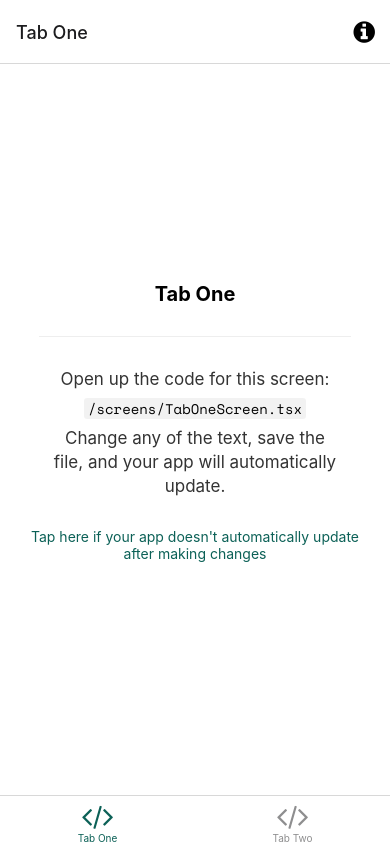
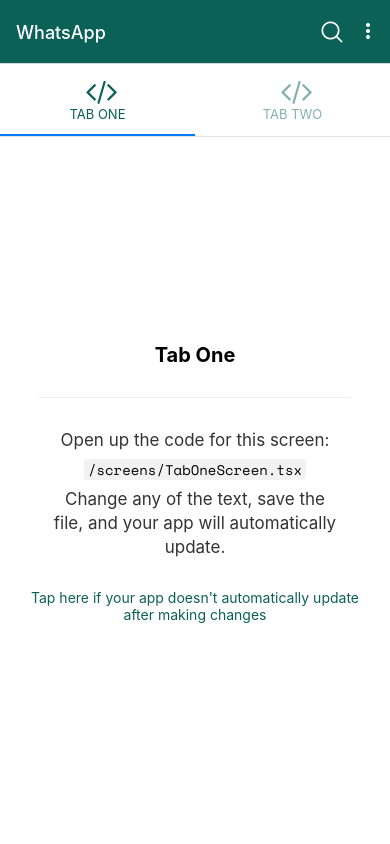
Before and after one commit to matvilaverde/local-whatsapp, a React Native app: screen /TabOne in a window 390 px wide. Built offline with nearby package versions, Linux system fonts and the light colour scheme; what expo-linking would draw is missing.

Commit message:
Mocking header and changing bar to top

```diff
--- a/navigation/index.tsx
+++ b/navigation/index.tsx
@@ -4,11 +4,12 @@
  *
  */
 import { FontAwesome } from '@expo/vector-icons';
-import { createBottomTabNavigator } from '@react-navigation/bottom-tabs';
+import { createMaterialTopTabNavigator } from '@react-navigation/material-top-tabs';
 import { NavigationContainer, DefaultTheme, DarkTheme } from '@react-navigation/native';
 import { createNativeStackNavigator } from '@react-navigation/native-stack';
 import * as React from 'react';
-import { ColorSchemeName, Pressable } from 'react-native';
+import { ColorSchemeName, Pressable, View } from 'react-native';
+import { AntDesign, MaterialCommunityIcons } from '@expo/vector-icons';
 
 import Colors from '../constants/Colors';
 import useColorScheme from '../hooks/useColorScheme';
@@ -37,9 +38,29 @@
 
 function RootNavigator() {
   return (
-    <Stack.Navigator>
-      <Stack.Screen name="Root" component={BottomTabNavigator} options={{ headerShown: false }} />
-      <Stack.Screen name="NotFound" component={NotFoundScreen} options={{ title: 'Oops!' }} />
+    <Stack.Navigator screenOptions={{
+      headerStyle: {
+        backgroundColor: Colors.light.tint,
+      },
+      headerTintColor: Colors.light.background,
+      headerTitleAlign: 'left',
+    }}>
+      <Stack.Screen name="Root" component={TopTabNavigator} options={{
+        title: "WhatsApp",
+        headerRight: () => (
+          <View style={{
+            flexDirection: 'row',
+            width: 60,
+            justifyContent: 'space-between',
+            marginRight: 10,
+          }} >
+            <AntDesign name="search1" size={24} color="white" />
+            <MaterialCommunityIcons name="dots-vertical" size={24} color="white" />
+          </View>
+        )
+      }} />
+      <Stack.Screen name="NotFound" component={NotFoundScreen} options={{
+        title: 'How did you get here?' }} />
       <Stack.Group screenOptions={{ presentation: 'modal' }}>
         <Stack.Screen name="Modal" component={ModalScreen} />
       </Stack.Group>
@@ -51,18 +72,18 @@
  * A bottom tab navigator displays tab buttons on the bottom of the display to switch screens.
  * https://reactnavigation.org/docs/bottom-tab-navigator
  */
-const BottomTab = createBottomTabNavigator<RootTabParamList>();
+const TopTab = createMaterialTopTabNavigator<RootTabParamList>();
 
-function BottomTabNavigator() {
+function TopTabNavigator() {
   const colorScheme = useColorScheme();
 
   return (
-    <BottomTab.Navigator
+    <TopTab.Navigator
       initialRouteName="TabOne"
       screenOptions={{
         tabBarActiveTintColor: Colors[colorScheme].tint,
       }}>
-      <BottomTab.Screen
+      <TopTab.Screen
         name="TabOne"
         component={TabOneScreen}
         options={({ navigation }: RootTabScreenProps<'TabOne'>) => ({
@@ -84,7 +105,7 @@
           ),
         })}
       />
-      <BottomTab.Screen
+      <TopTab.Screen
         name="TabTwo"
         component={TabTwoScreen}
         options={{
@@ -92,7 +113,7 @@
           tabBarIcon: ({ color }) => <TabBarIcon name="code" color={color} />,
         }}
       />
-    </BottomTab.Navigator>
+    </TopTab.Navigator>
   );
 }
 
```
